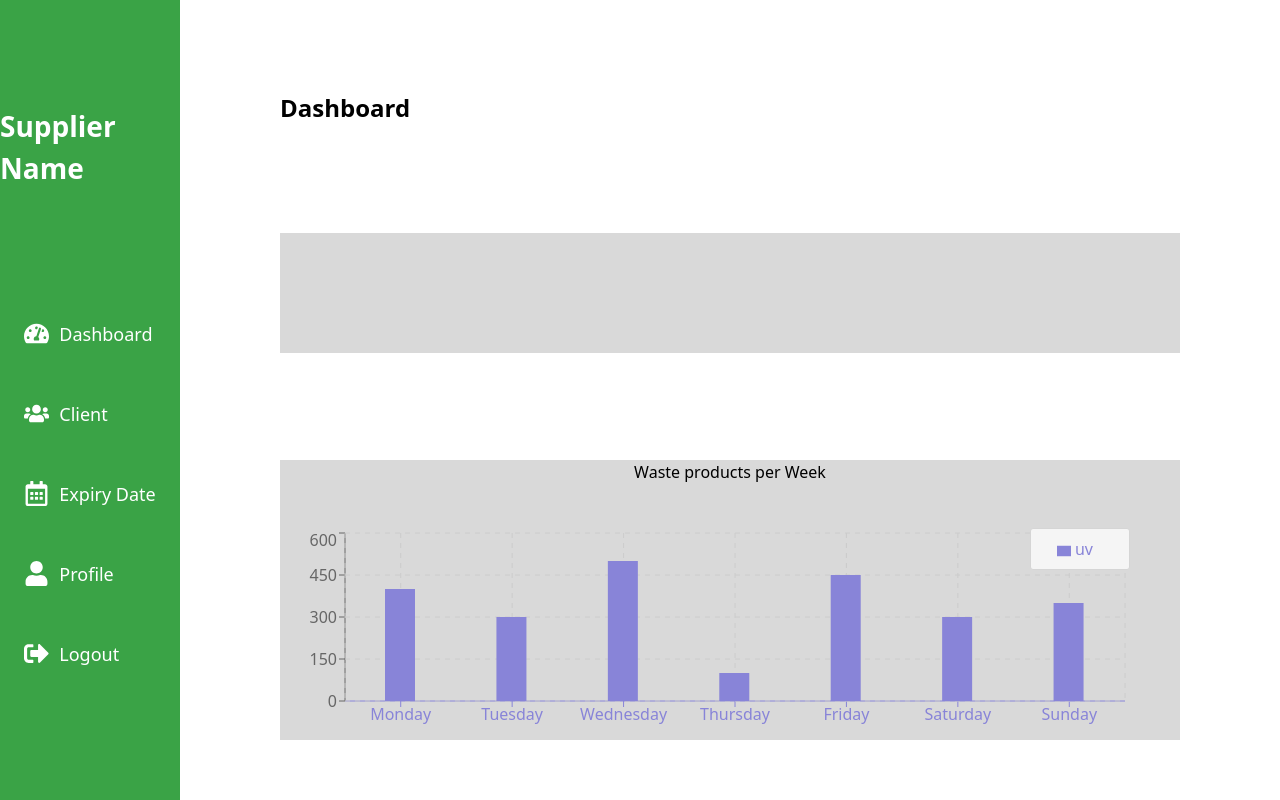
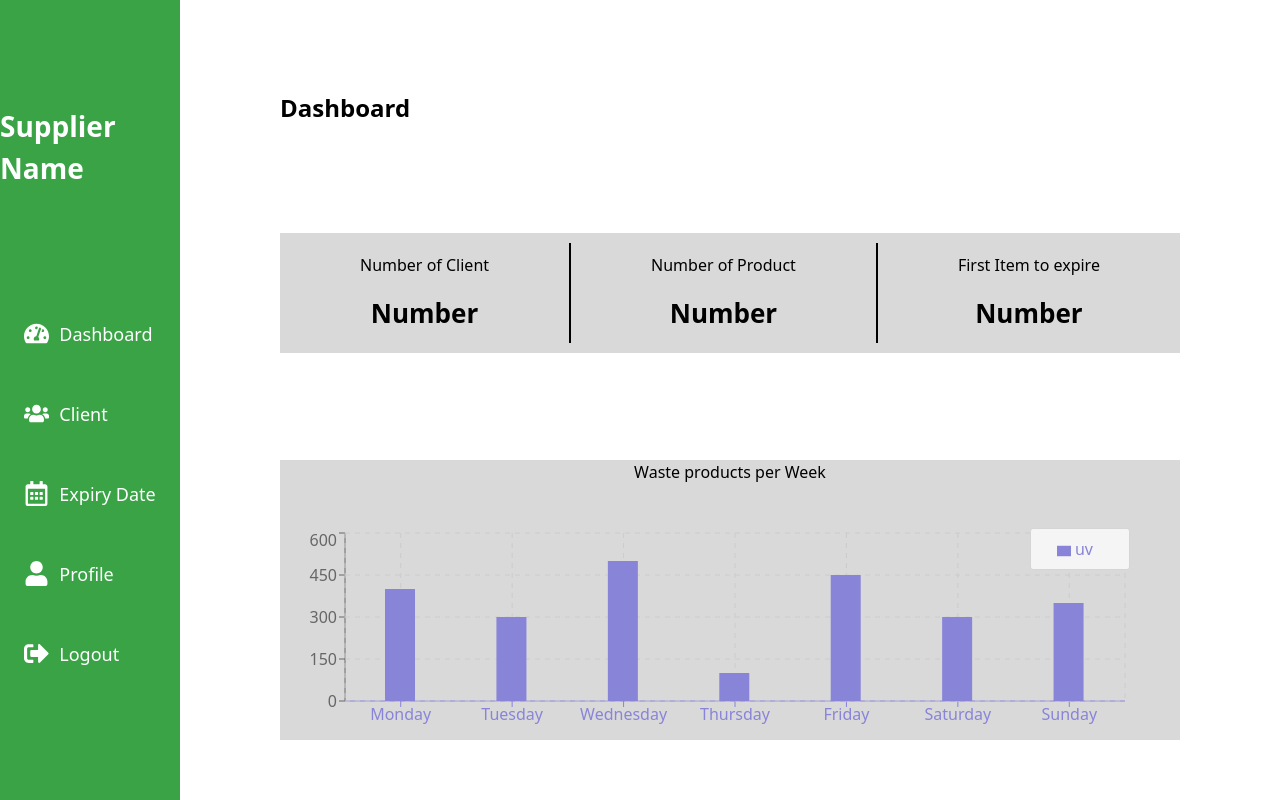
Before and after one commit to khaled-bissani/shelves-tracker, a React (Create React App) app in the folder supplier-frontend/: page /home in a window 1280 px wide. Built offline with nearby package versions, Linux system fonts and the light colour scheme.

Commit message:
Frontend <> Supplier frontend: adding header in the dashboard page

```diff
--- a/supplier-frontend/src/pages/home/Home.js
+++ b/supplier-frontend/src/pages/home/Home.js
@@ -18,7 +18,22 @@ const Home = () => {
       <SideBar/>
       <div className='flex flex-col justify-between mt-[90px] mb-[60px] mx-[100px]'>
         <Title title={"Dashboard"}/>
-        <div className='w-[900px] h-[120px] bg-[#D9D9D9]'></div>
+        <div className='flex flex-row justify-evenly items-center w-[900px] h-[120px] bg-[#D9D9D9]'>
+          <div className='flex flex-col justify-between h-[80px]'>
+            <p>Number of Client</p>
+            <p className='text-center font-bold text-[26px]'>Number</p>
+          </div>
+          <div className='h-[100px] border border-black'></div>
+          <div className='flex flex-col justify-between h-[80px]'>
+            <p>Number of Product</p>
+            <p className='text-center font-bold text-[26px]'>Number</p>
+          </div>
+          <div className='h-[100px] border border-black'></div>
+          <div className='flex flex-col justify-between h-[80px]'>
+            <p>First Item to expire</p>
+            <p className='text-center font-bold text-[26px]'>Number</p>
+          </div>
+        </div>
           <div className='flex-col justify-center items-center w-[900px] h-[280px] bg-[#D9D9D9]'>
             <p className='text-center'>Waste products per Week</p>
             <BarChart width={850} height={250} data={data} className='mt-11'>
```
